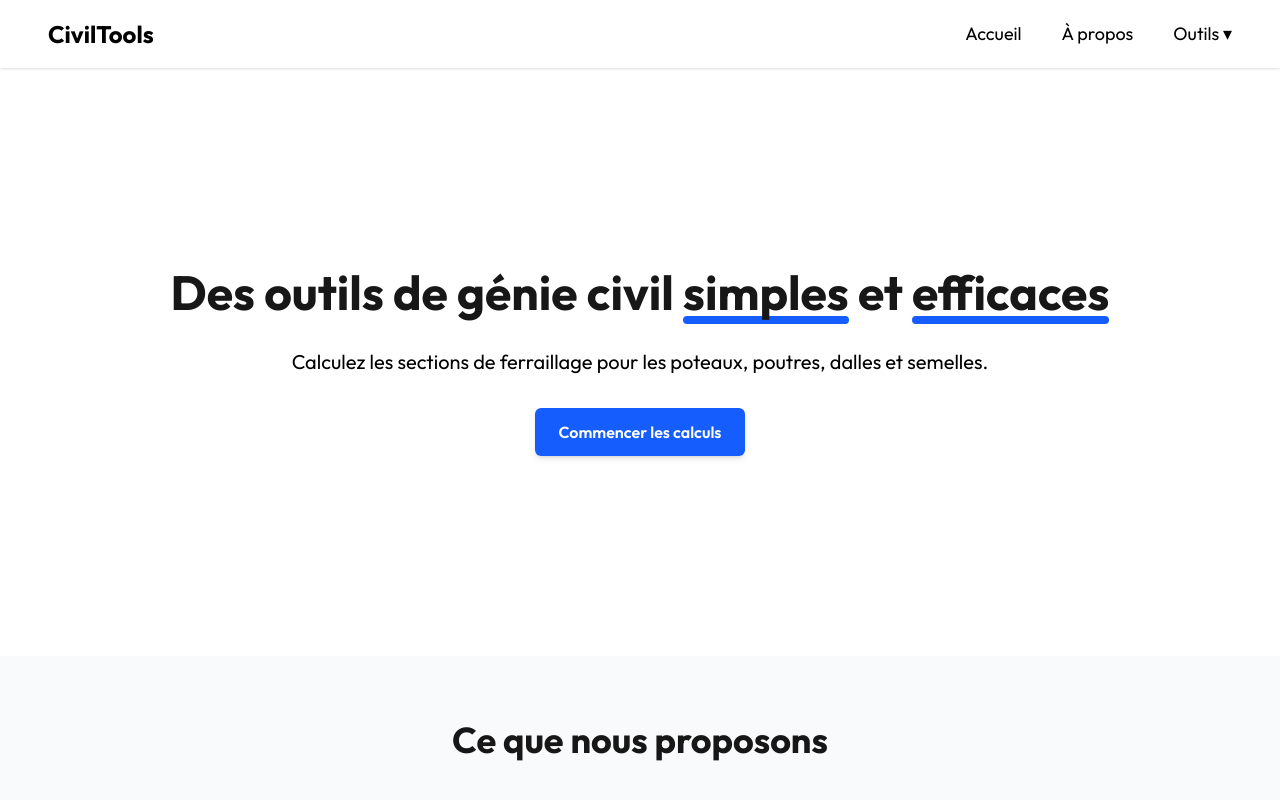
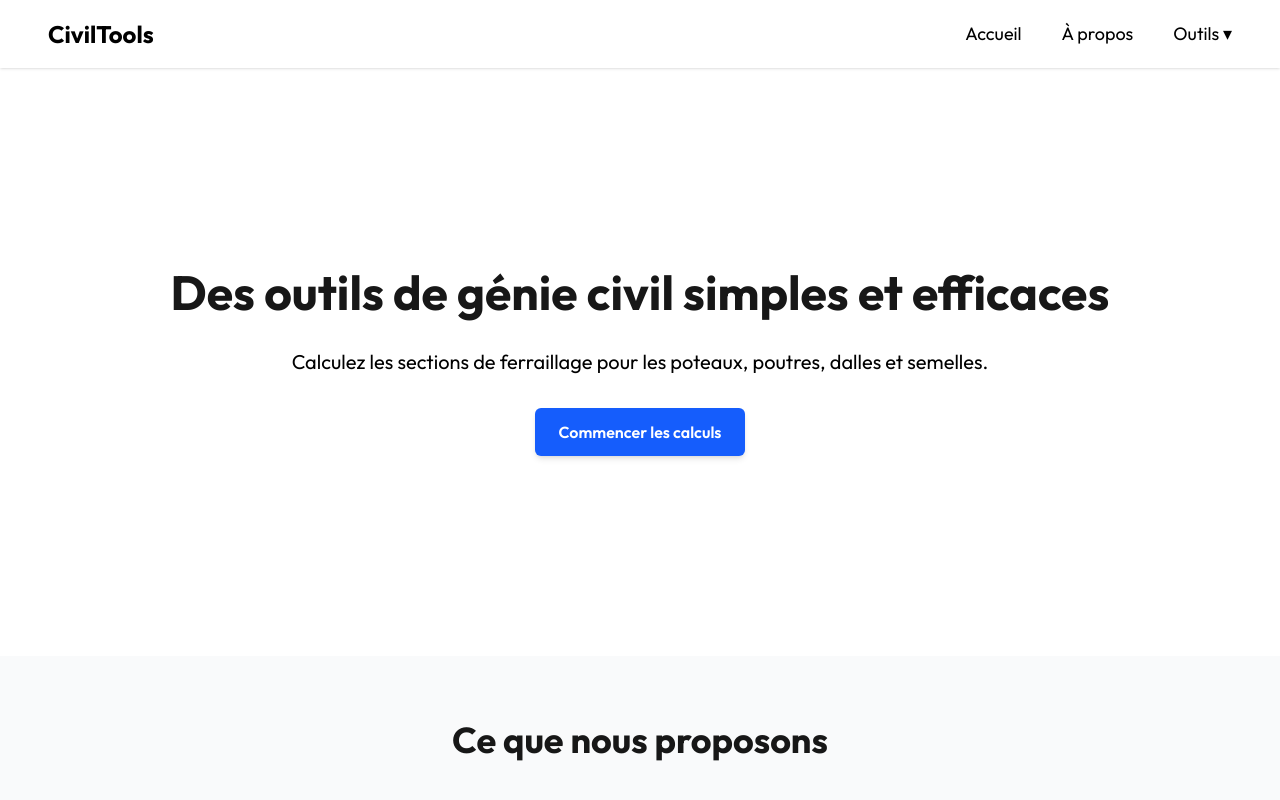
Before and after one commit to NotPalad1n/Civil-Engineering-App, a Next.js app: page / in a window 1280 px wide. Shown: the top 800 px of the page. Built offline with nearby package versions, Linux system fonts and the light colour scheme.

Commit message:
Modified Hero 2

```diff
--- a/app/components/Hero.tsx
+++ b/app/components/Hero.tsx
@@ -4,17 +4,7 @@ export default function Hero() {
   return (
     <div className="z-10 flex flex-col items-center justify-center h-full text-center px-4 py-50">
       <h1 className="text-4xl sm:text-5xl font-bold mb-8">
-        {/* Des outils de génie civil simples et efficaces */}
-        Des outils de génie civil&nbsp;
-        <span className="relative inline-block">
-          <span className="relative z-10">simples</span>
-          <span className="absolute -bottom-2 left-0 w-full h-2 bg-blue-600 rounded-full z-0"></span>
-        </span>
-        &nbsp;et&nbsp;
-        <span className="relative inline-block">
-          <span className="relative z-10">efficaces</span>
-          <span className="absolute -bottom-2 left-0 w-full h-2 bg-blue-600 rounded-full z-0"></span>
-        </span>
+        Des outils de génie civil simples et efficaces
       </h1>
       <p className="text-lg sm:text-xl text-black mb-8">
         Calculez les sections de ferraillage pour les poteaux, poutres, dalles et semelles.
```
